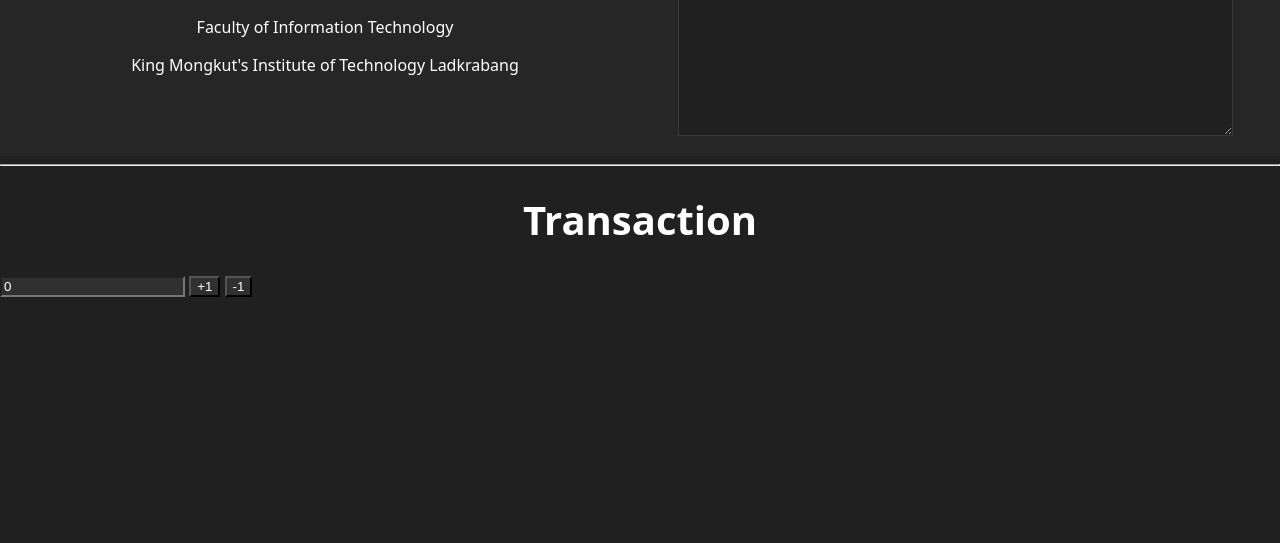
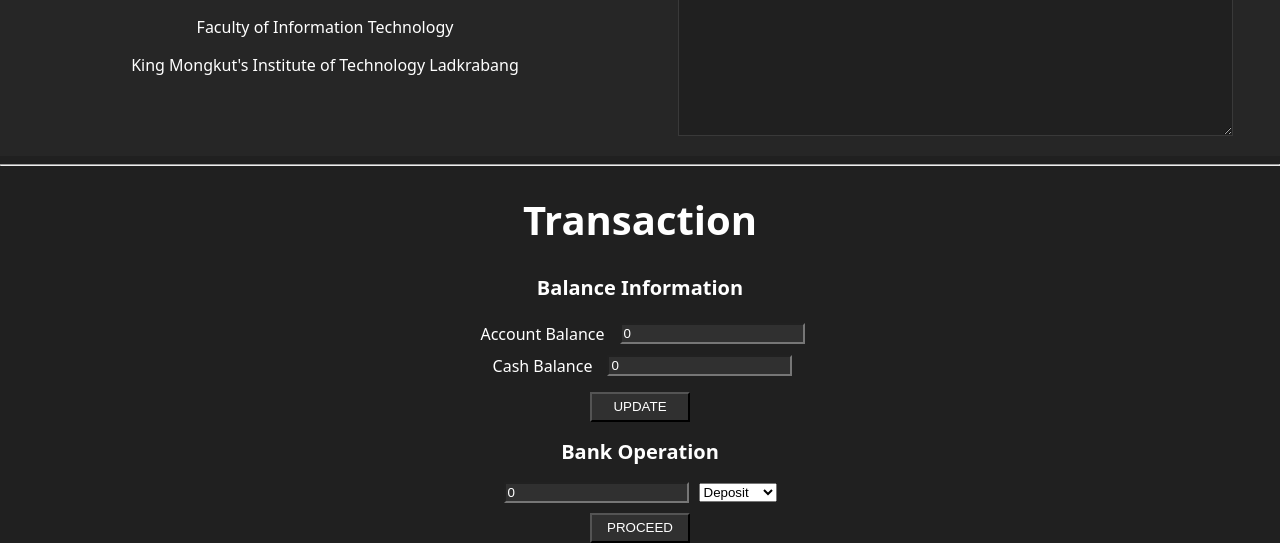
Before and after one commit to BankTQMA/ITF2025_DemoSite, a plain HTML site: page index.html in a window 1280 px wide. Shown: the part 584-1127 px from the top of the page. Before the commit the page ends 881 px from the top, so only its background shows below. Drawn offline with nearby package versions, Linux system fonts and the light colour scheme.

Commit message:
Refactor transaction handling and enhance UI for balance operations

```diff
--- a/index.html
+++ b/index.html
@@ -50,16 +50,42 @@
       <div class="content">
         <h1 class="header1">Transaction Logs</h1>
         <div class="textarea-wrapper">
-          <textarea class="defaultTextArea" disabled></textarea>
+          <textarea
+            disabled
+            id="transactionLog"
+            class="defaultTextArea"
+          ></textarea>
         </div>
       </div>
     </div>
     <hr />
     <h1 class="header1">Transaction</h1>
-    <div>
-      <input type="number" id="myInput" value="0" />
-      <button onclick="plus()">+1</button>
-      <button onclick="minus()">-1</button>
+    <h2 class="header2">Balance Information</h2>
+    <div class="inline-container">
+      <p class="paragraph">Account Balance</p>
+      <input type="number" id="accountBalance" value="0" />
+    </div>
+    <div class="inline-container">
+      <p class="paragraph">Cash Balance</p>
+      <input type="number" id="cashBalance" value="0" />
+    </div>
+    <div class="inline-container">
+      <button class="largeButton" onclick="updateBalance('CHANGE')">
+        UPDATE
+      </button>
+    </div>
+    <h2 class="header2">Bank Operation</h2>
+    <div class="inline-container">
+      <input type="number" id="operationBalance" value="0" />
+      <select id="operationMode">
+        <option value="DEPOSIT">Deposit</option>
+        <option value="WITHDRAW">Withdraw</option>
+      </select>
+    </div>
+    <div class="inline-container">
+      <button class="largeButton" onclick="updateBalance('TRANSACTION')">
+        PROCEED
+      </button>
     </div>
     <script src="script.js"></script>
     <script src="https://cdn.jsdelivr.net/npm/dayjs@1/dayjs.min.js"></script>
--- a/script.js
+++ b/script.js
@@ -1,9 +1,40 @@
 const myInput = document.getElementById("myInput");
+const accountBalance = document.getElementById("accountBalance");
+const cashBalance = document.getElementById("cashBalance");
+const transactionLog = document.getElementById("transactionLog");
+const operationMode = document.getElementById("operationMode");
+const operationBalance = document.getElementById("operationBalance");
 
-function plus() {
-  myInput.value = Number(myInput.value) + 1;
+function updateBalance(MODE) {
+  if (MODE === "TRANSACTION") {
+    const amount = Number(operationBalance.value) || 0; // convert to number
+    let acc = Number(accountBalance.value) || 0;
+    let cash = Number(cashBalance.value) || 0;
+    if (operationMode.value === "DEPOSIT") {
+      acc += amount;
+      cash -= amount;
+    } else if (operationMode.value === "WITHDRAW") {
+      acc -= amount;
+      cash += amount;
+    }
+    accountBalance.value = acc.toFixed(2);
+    cashBalance.value = cash.toFixed(2);
+  }
+  updateLogging(MODE);
 }
 
-function minus() {
-  myInput.value = Number(myInput.value) - 1;
+function updateLogging(MODE) {
+  const now = new Date();
+  const ts = now.toISOString();
+
+  const acc = Number(accountBalance.value) || 0;
+  const cash = Number(cashBalance.value) || 0;
+
+  const logBox = document.getElementById("transactionLog"); // textarea now
+  const prev = (logBox.value || "").trim();
+
+  const line = `[${ts}] ${MODE} | Account Balance: ${acc.toFixed(
+    2
+  )} , Cash Balance: ${cash.toFixed(2)}`;
+  logBox.value = prev ? `${prev}\n${line}` : line;
 }
--- a/style.css
+++ b/style.css
@@ -17,6 +17,26 @@ body {
     display: flex;
     justify-content: center;
     font-size: 40px;
+}
+
+.header2 {
+    display: flex;
+    justify-content: center;
+    font-size: 20px;
+}
+
+.paragraph {
+    display: flex;
+    justify-content: center;
+    margin: 5px;
+}
+
+.inline-container {
+    display: flex;
+    justify-content: center;
+    align-items: center;
+    gap: 10px;
+    margin-bottom: 0px;
 }
 
 .defaultTextArea {
@@ -52,6 +72,12 @@ input, button {
     color: white;
 }
 
+.largeButton {
+    width: 100px;
+    height: 30px;
+    margin-top: 10px;
+}
+
 @media (max-width: 900px) {
   .container { grid-template-columns: 1fr; }
 }
```
